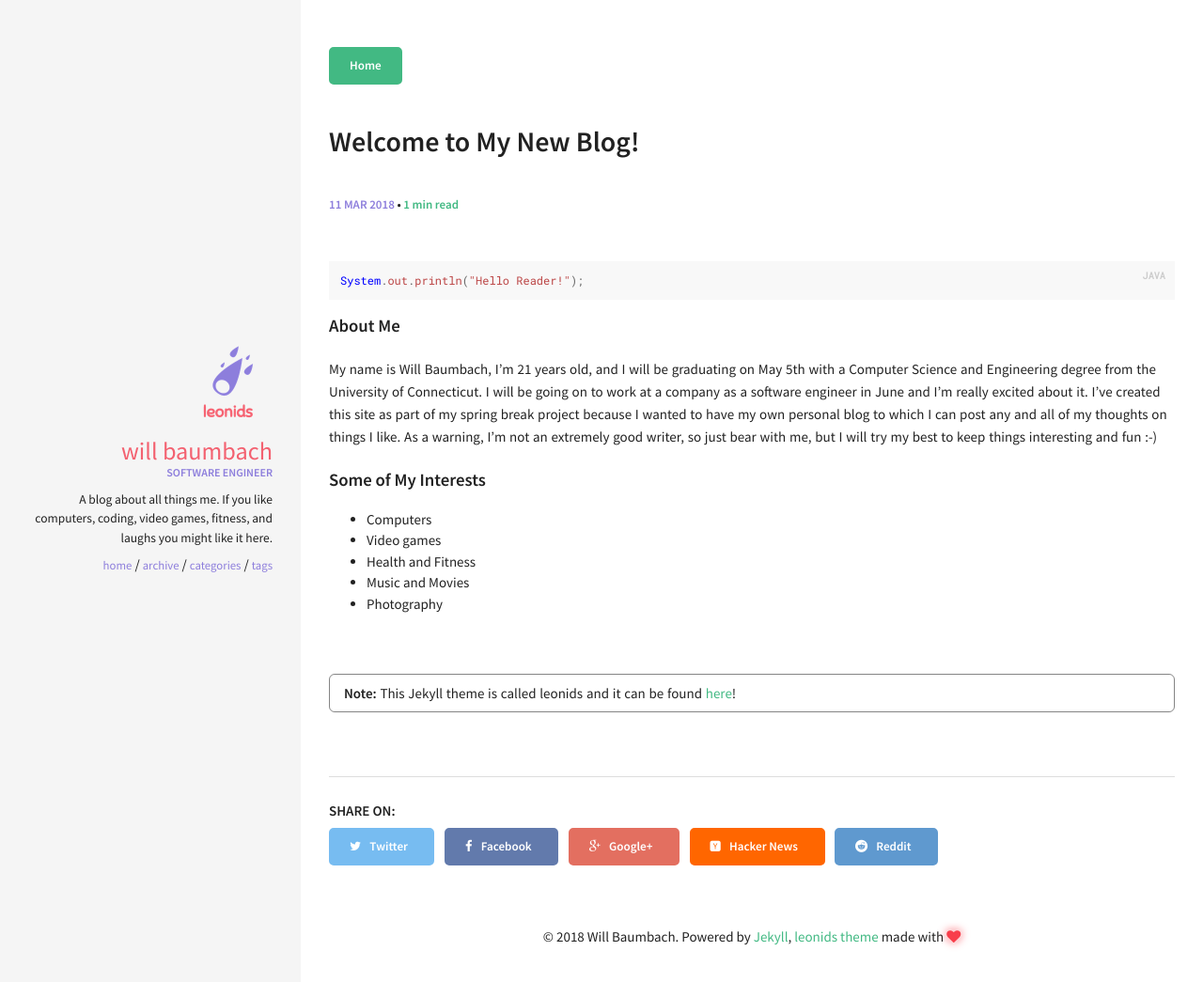
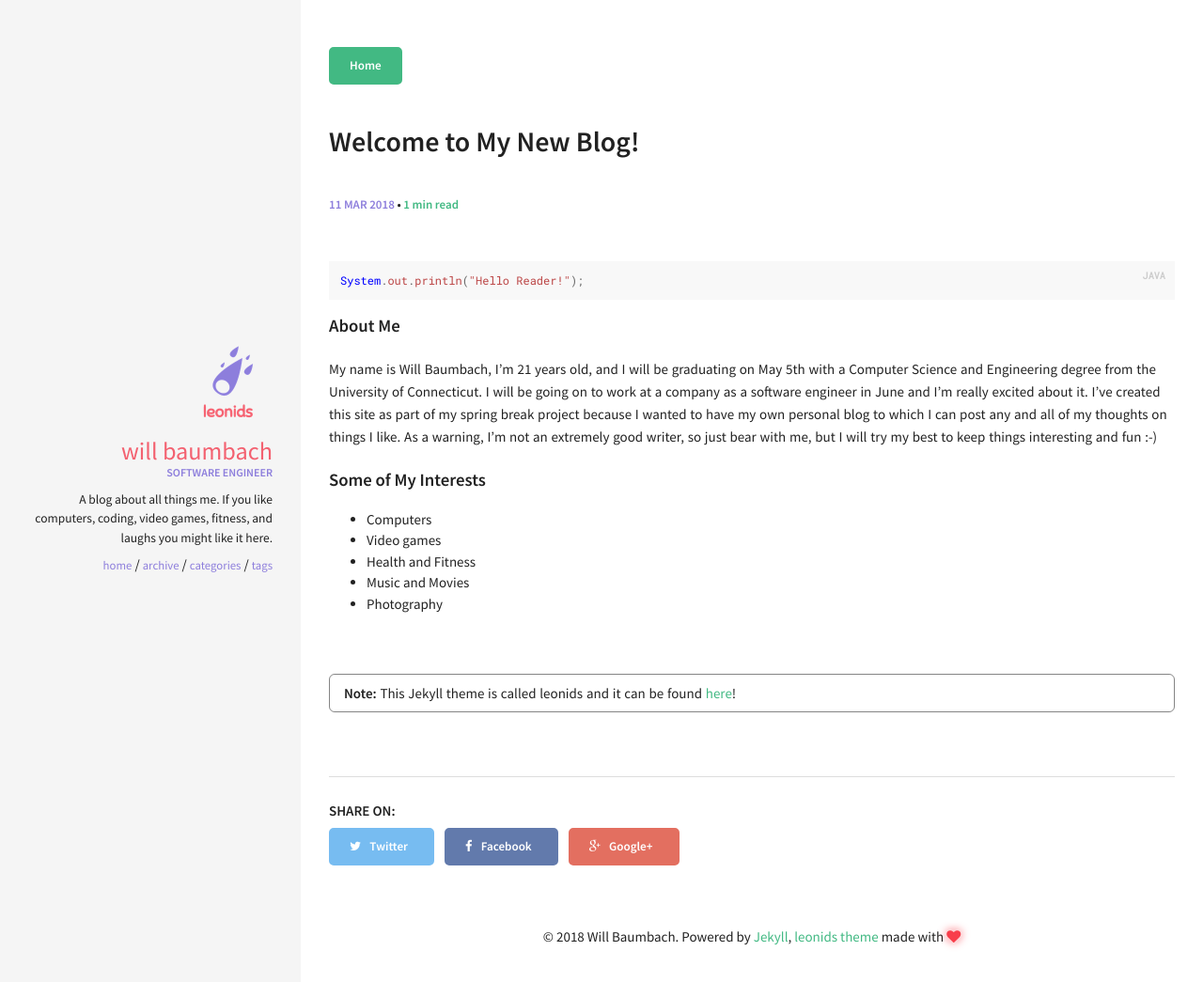
Before and after one commit to WillBaumbach/willbaumbach.github.io, a Jekyll site: the page built from _posts/2018-03-11-Welcome-to-my-new-blog.md, in a window 1280 px wide. Shown: the top 1045 px of the page at 94% size. Built offline with Jekyll 4.4.1, drawn with Linux system fonts in a browser that asks for light colours; comment, search, counter and statistics services are not loaded.

Commit message:
Removed sharing to reddit and hacker news

```diff
--- a/_layouts/post.html
+++ b/_layouts/post.html
@@ -52,12 +52,6 @@ layout: default
     <li>
       <a href="https://plus.google.com/share?url={{ site.url }}{{ page.url }}" class="google-plus btn" title="Share on Google Plus"><i class="fa fa-google-plus"></i><span> Google+</span></a>
     </li>
-    <li>
-      <a href="https://news.ycombinator.com/submitlink?u={{ site.url }}{{ page.url }}" class="hacker-news btn" title="Share on Hacker News"><i class="fa fa-hacker-news"></i><span> Hacker News</span></a>
-    </li>
-    <li>
-      <a href="https://www.reddit.com/submit?url={{ site.url }}{{ page.url }}" class="reddit btn" title="Share on Reddit"><i class="fa fa-reddit"></i><span> Reddit</span></a>
-    </li>
   </ul>
 </div><!-- end share-buttons -->
 
```
